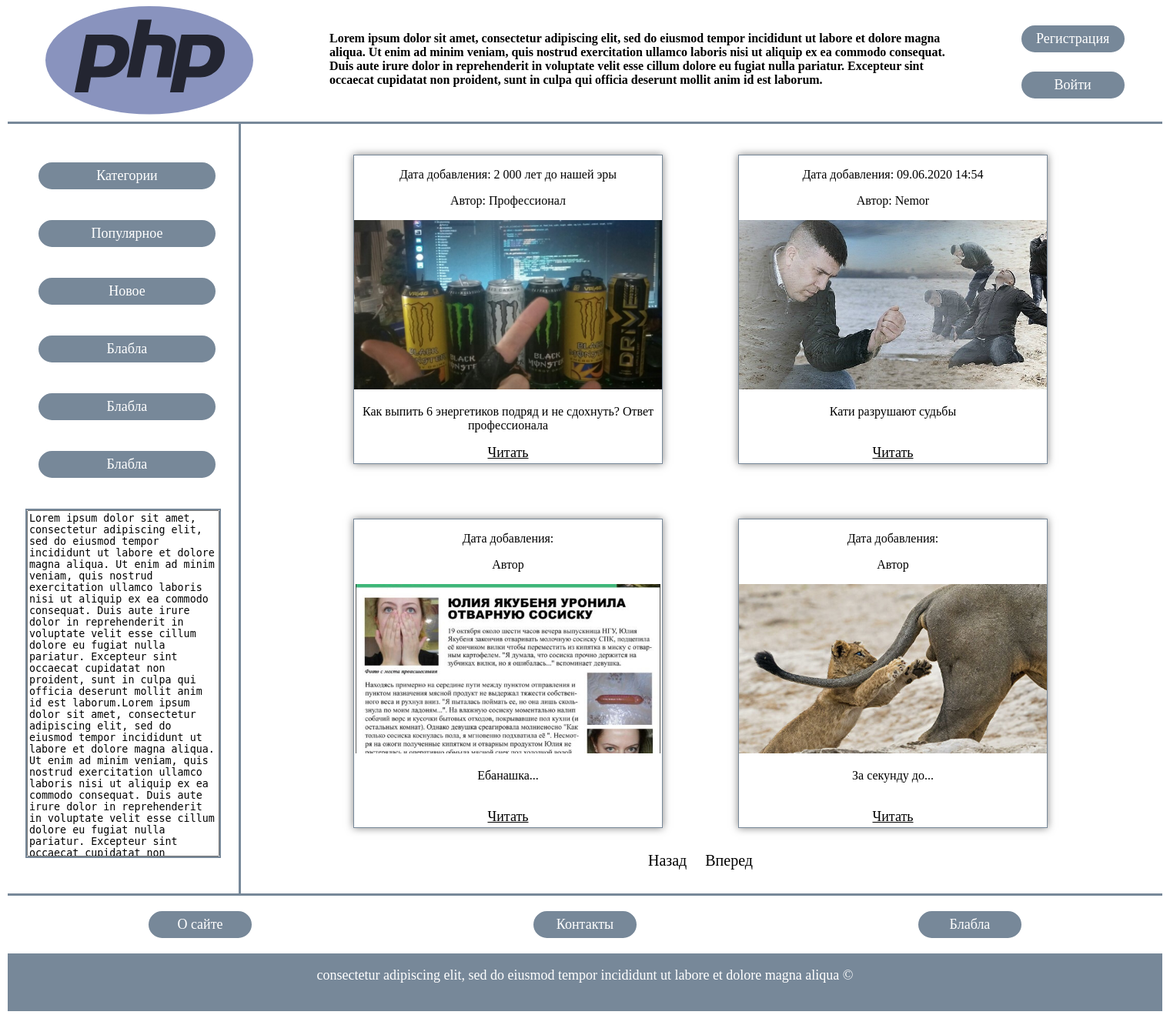
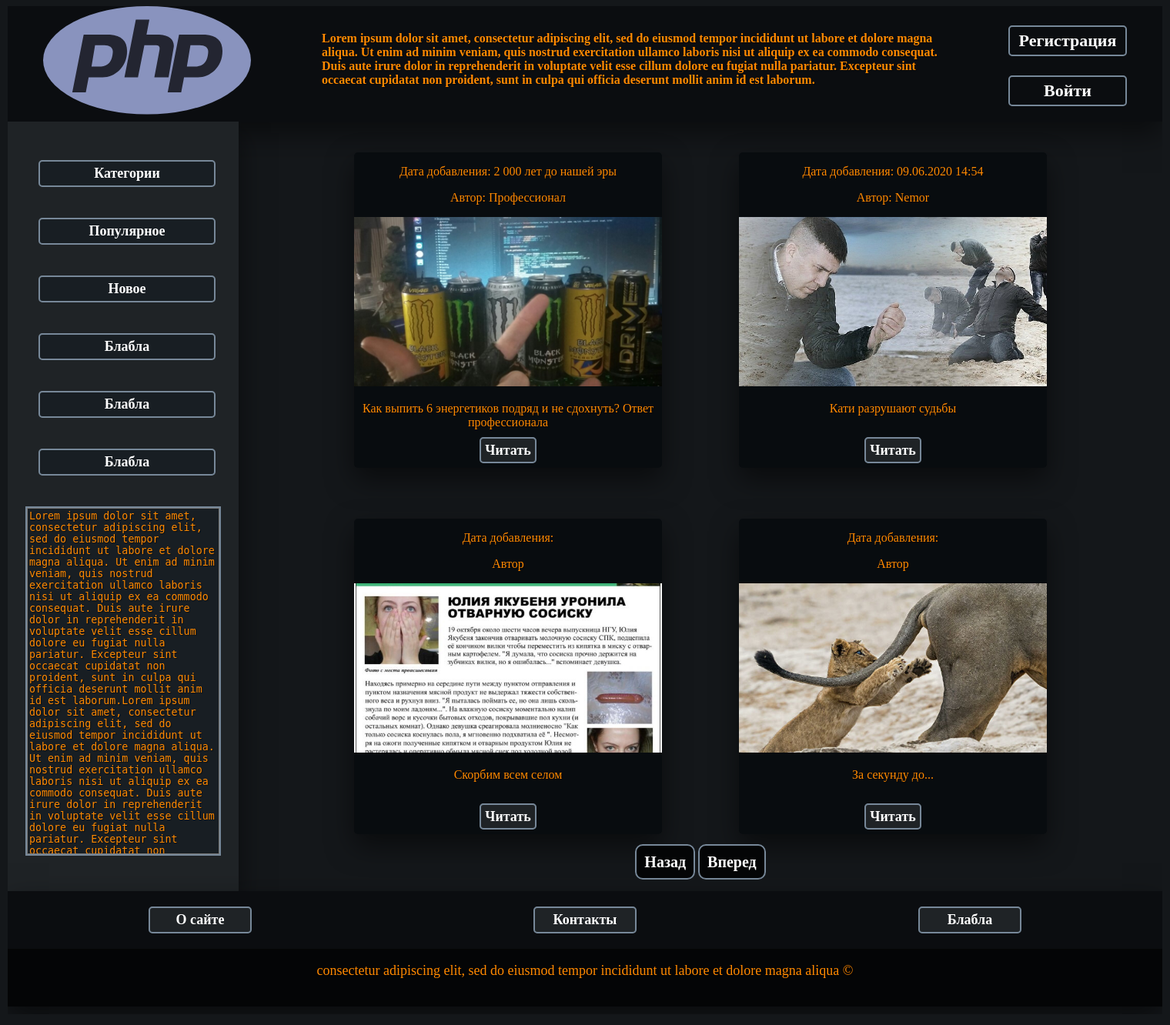
Before and after one commit to Nemor89/HTML-Layout-1, a PHP site: page / in a window 1520 px wide. Shown: the whole page at 77% size. After the commit the page ends 1308 px from the top, so only its background shows below. Run offline with PHP 8.4, Linux system fonts and the light colour scheme.

Commit message:
dark theme comes

```diff
--- a/index.php
+++ b/index.php
@@ -53,7 +53,7 @@
           <p class="blogtext">Дата добавления:</p>
           <p class="blogtext">Автор</p>
           <img class="blogimg" src="img/sosiska.jpg">
-          <p class="description">Ебанашка...</p>
+          <p class="description">Скорбим всем селом</p>
           <a id="read" href="#">Читать</a>
         </div>
         <div class="blog">
@@ -64,8 +64,8 @@
           <a id="read" href="#">Читать</a>
         </div>
         <div>
-          <a id ="pages" href="#">Назад</a>
-          <a id ="pages" href="#">Вперед</a>
+          <a id ="prev" href="#">Назад</a>
+          <a id ="next" href="#">Вперед</a>
         </div>
       </div>
      </div>
--- a/styles.css
+++ b/styles.css
@@ -1,3 +1,7 @@
+body {
+	background-color: rgb(20, 23, 26);
+}
+
 ul {
 	list-style-type: none;
 }
@@ -13,27 +17,41 @@ ul {
 .header {
 	position: relative;
 	height: 150px;
-	border-bottom: 3px solid #778899;
 	display: flex;
 	flex-direction: row;
 	justify-content: space-around;
 	align-items:flex-start;
+	background-color: #0B0D10;
+	box-shadow: 0 15px 35px rgba(0,0,0,0.5);
 }
 
 .login, .auth { /* КНОПКИ "РЕГИСТРАЦИЯ" И "ВХОД" */
-	width: 120px;
-	font-size: 18px;
-	border: 2px solid #778899;
-	border-radius: 25px;
+	width: 140px;
+	font-size: 22px;
 	padding: 5px;
 	text-align: center;
-	background-color: #778899;
+	background-color: #0B0D10;
 	margin: 25px 0;
+	transition: background 0.5s linear;
+	border-radius: 5px;
+	border: 2px solid #778899;
 }
 
 a#top {
 	text-decoration: none;
 	color: white;
+	font-weight: 600;
+}
+
+.login:hover{
+	background: linear-gradient(315deg,#ff0057,#e64a19);
+	border-radius: 5px;
+	transition-delay: 0.1s;
+}
+
+.auth:hover {
+	background: linear-gradient(315deg,#ff0057,#e64a19);
+	border-radius: 5px;
 }
 
 .logo { /*ЛОГОТИП САЙТА*/
@@ -44,6 +62,8 @@ a#top {
 .descriptionhead { /*ОПИСАНИЕ САЙТА*/
 	width: 800px;
 	margin-top: 12px;
+	color: #ff8901;
+	text-shadow: 1px 1px 1px rgba(0,0,0,.5);
 }
 
 /*MAIN CONTENT*/
@@ -57,7 +77,8 @@ a#top {
 	position: absolute;
 	height: 100%;
 	width: 300px;
-	border-right: 3px solid #778899;
+	background-color: #1F2326;
+	box-shadow: 0 15px 35px rgba(0,0,0,0.5);
 }
 
 .menu {
@@ -67,17 +88,23 @@ a#top {
 .left {
 	margin-bottom: 40px;
 	margin-right: 30px;
-	border: 2px solid #778899;
-	border-radius: 25px;
+	border: 1px solid #181E23;
+	border-radius: 5px;
+	background-color: #181E23;
 	padding: 5px;
 	text-align: center;
-	background-color: #778899;
 	font-size: 18px;
+	border: 2px solid #778899;
+}
+
+.left:hover {
+	background: linear-gradient(315deg,#ff0057,#e64a19);
 }
 
 a#left {
 	text-decoration: none;
 	color: white;
+	font-weight: 600;
 }
 
 .leftblock {
@@ -88,6 +115,9 @@ a#left {
 }
 
 #leftblock {
+	background-color: #181E23;
+	color: #ff8901;
+	text-shadow: 1px 1px 1px rgba(0,0,0,.5);
 	width: 244px;
 	height: 444px;
 	resize: none;
@@ -106,21 +136,40 @@ a#left {
 }
 
 .blog { /*МИНИАТЮРЫ БЛОГОВ*/
-	height: 400px;
+	height: 410px;
 	width: 400px;
-	border: 1px solid #778899;
+	border-radius: 5px;
 	margin: 40px 40px 0px 40px;
-	box-shadow: 0 0 10px rgba(0,0,0,0.5);
+	box-shadow: 0 15px 35px rgba(0,0,0,0.5);
 	text-align: center;
 	overflow-x:hidden;
+	background-color: #080C0F;
+	color: white;
 }
 
-a#pages { /*кНОПКИ ПЕРЕКЛЮЧЕНИЯ СТРАНИЦ*/
+.blog:hover {
+	background-color: #1F2326;
+}
+
+a#prev, a#next { /*КНОПКИ ПЕРЕКЛЮЧЕНИЯ СТРАНИЦ*/
 	padding: 10px;
 	text-decoration: none;
 	text-align: center;
-	color: black;
+	color: white;
 	font-size: 20px;
+	font-weight: 600;
+	background-color: #040506;
+	border-radius: 10px;
+	transition: background-color 0.6s;
+	border: 2px solid #778899;
+}
+
+a#prev:hover {
+	background: linear-gradient(315deg,#ff0057,#e64a19);
+}
+
+a#next:hover {
+	background: linear-gradient(315deg,#ff0057,#e64a19);
 }
 
 .blogimg { /*КАРТИНКА БЛОГА*/
@@ -130,13 +179,32 @@ a#pages { /*кНОПКИ ПЕРЕКЛЮЧЕНИЯ СТРАНИЦ*/
 }
 
 a#read {
-	text-decoration: underline;
-	color: black;
+	text-decoration: none;
+	color: white;
 	font-size: 18px;
 	vertical-align: text-bottom;
+	font-weight: 600;
+	transition: color 0.5s;
+	border: 2px solid #778899;
+	border-radius: 5px;
+	padding: 5px;
+	background-color: #1F2326;
+}
+
+a#read:hover {
+	background: linear-gradient(315deg,#ff0057,#e64a19);
+}
+
+.blogtext {
+	font-size: 16px;
+	font-weight: 500;
+	color: #ff8901;
+	text-shadow: 1px 1px 1px rgba(0,0,0,.5);
 }
 
 .description { /*ОПИСАНИЕ БЛОГА*/
+	color: #ff8901;
+	text-shadow: 1px 1px 1px rgba(0,0,0,.5);
 	text-align: center;
 	height: 9%;
 	width: 100%;
@@ -148,11 +216,12 @@ a#read {
 	position: relative;
 	margin-bottom: 10px;
 	height: 150px;
-	border-top: 3px solid #778899;
 	display: flex;
 	flex-direction: row;
 	justify-content: space-around;
+	background-color: #0B0D10;
 	align-items: flex-start;
+	box-shadow: 0 15px 35px rgba(0,0,0,0.5);
 }
 
 .about, .contacts, .xz { /*НИЖНИЕ КНОПКИ*/
@@ -162,13 +231,19 @@ a#read {
 	border-radius: 25px;
 	padding: 5px;
 	text-align: center;
-	background-color: #778899;
+	background-color: #1F2326;
+	border-radius: 5px;
 	margin: 20px 0;
+}
+
+.about:hover, .contacts:hover, .xz:hover {
+	background: linear-gradient(315deg,#ff0057,#e64a19);
 }
 
 a#bot {
 	text-decoration: none;
 	color: white;
+	font-weight: 600;
 }
 
 .bottom { /*НИЖНЯЯ ЛИНИЯ*/
@@ -180,4 +255,10 @@ a#bot {
 	text-align: center;
 	color: white;
 	font-size: 18px;
+	background-color: #040506;
 }
+
+.bottom p {
+	color: #ff8901;
+	text-shadow: 1px 1px 1px rgba(0,0,0,.5);
+}
```
